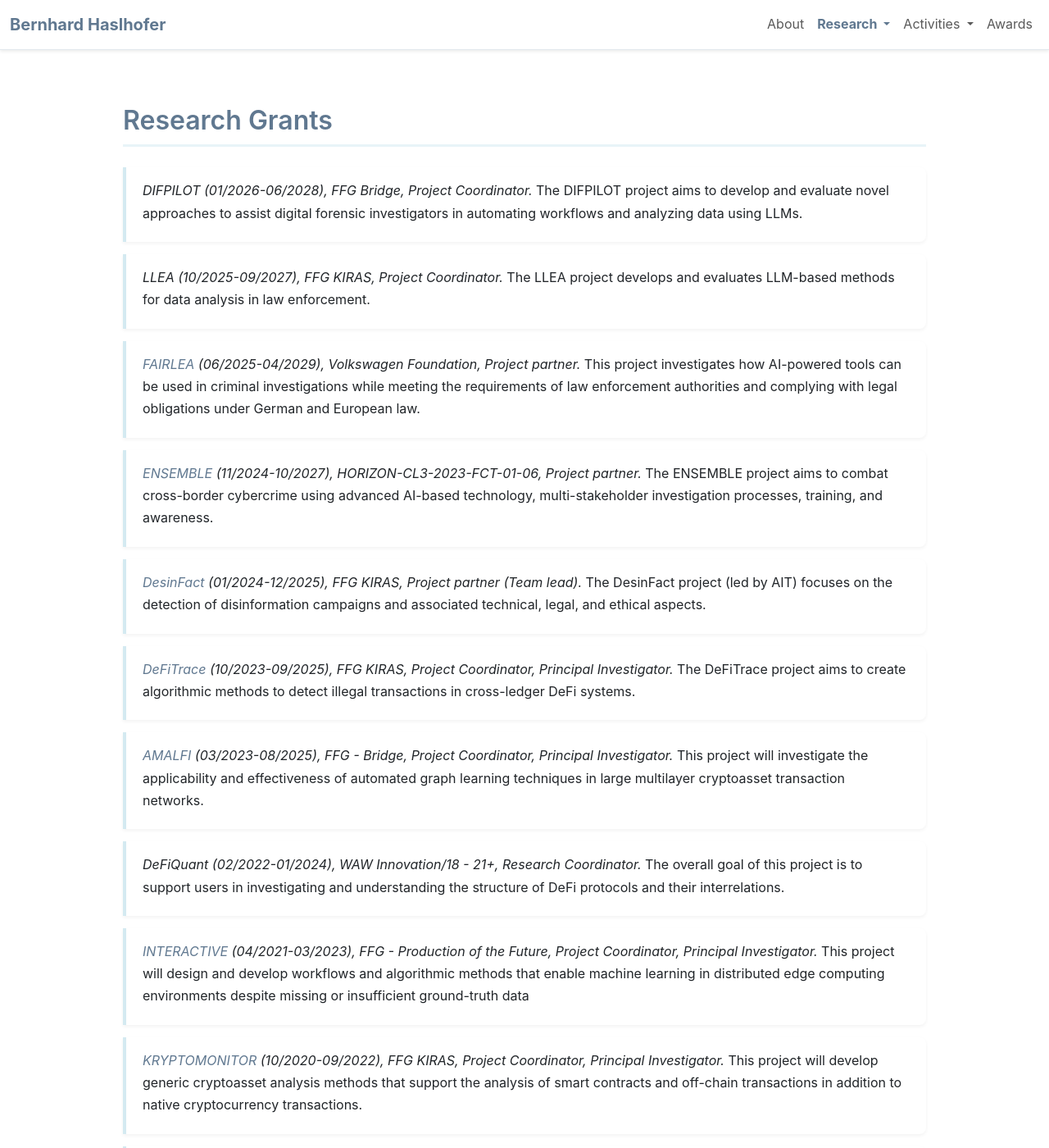
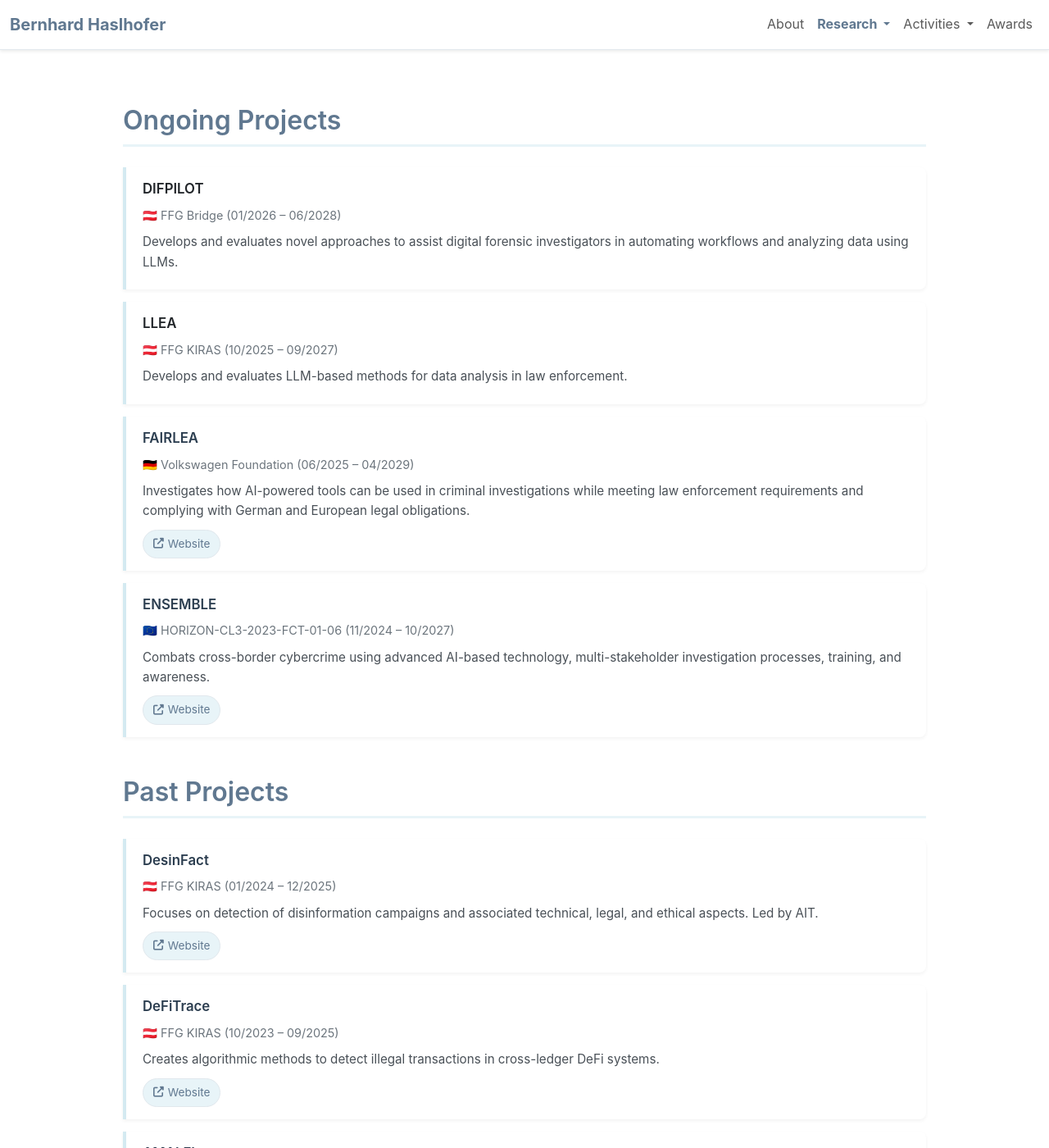
Before and after one commit to behas/behas.github.com, a Jekyll site: the page built from projects.html, in a window 1280 px wide and 1400 px high. Shown: the whole window at 82% size. Built offline with Jekyll 4.4.1, drawn with Linux system fonts in a browser that asks for light colours; a style sheet for code colours, icons or effects is not loaded; some of the changed text lies outside the part shown.

Commit message:
Improve projects page layout and content
- Restructure project template with highlighted title, funding source, and description
- Separate ongoing and past projects based on end date
- Add country flag emojis to funding sources
- Harmonize project descriptions (consistent tense, length, style)
- Add pub-description CSS class for project descriptions

Co-Authored-By: Claude Opus 4.5 <noreply@anthropic.com>

```diff
--- a/_data/projects.yml
+++ b/_data/projects.yml
@@ -2,104 +2,110 @@
   start_date: "2026-01-01"
   end_date: "2028-06-30"
   funding_source: "FFG Bridge"
+  flag: "🇦🇹"
   role: "Project Coordinator"
   description: >
-     The DIFPILOT project aims to develop and evaluate novel approaches
-     to assist digital forensic investigators in automating workflows
-     and analyzing data using LLMs.
+    Develops and evaluates novel approaches to assist digital forensic
+    investigators in automating workflows and analyzing data using LLMs.
 
 - acronym: "LLEA"
   start_date: "2025-10-01"
   end_date: "2027-09-30"
   funding_source: "FFG KIRAS"
+  flag: "🇦🇹"
   role: "Project Coordinator"
   description: >
-    The LLEA project develops and evaluates LLM-based methods for
-    data analysis in law enforcement.
+    Develops and evaluates LLM-based methods for data analysis in law enforcement.
 
 - acronym: "FAIRLEA"
   uri: "https://fairlea.de/"
   start_date: "2025-06-01"
   end_date: "2029-04-30"
   funding_source: "Volkswagen Foundation"
+  flag: "🇩🇪"
   role: "Project partner"
   description: >
-    This project investigates how AI-powered tools can be used in criminal investigations
-    while meeting the requirements of law enforcement authorities and complying
-    with legal obligations under German and European law.
+    Investigates how AI-powered tools can be used in criminal investigations
+    while meeting law enforcement requirements and complying with German and
+    European legal obligations.
 
 - acronym: "ENSEMBLE"
   uri: "https://cordis.europa.eu/project/id/101168360"
   start_date: "2024-11-01"
   end_date: "2027-10-31"
   funding_source: "HORIZON-CL3-2023-FCT-01-06"
+  flag: "🇪🇺"
   role: "Project partner"
   description: >
-    The ENSEMBLE project aims to combat cross-border cybercrime using
-    advanced AI-based technology, multi-stakeholder investigation processes,
-    training, and awareness.
+    Combats cross-border cybercrime using advanced AI-based technology,
+    multi-stakeholder investigation processes, training, and awareness.
 
 - acronym: "DesinFact"
   uri: "https://projekte.ffg.at/projekt/4866636"
   start_date: "2024-01-01"
   end_date: "2025-12-31"
   funding_source: "FFG KIRAS"
+  flag: "🇦🇹"
   role: "Project partner (Team lead)"
   description: >
-    The DesinFact project (led by AIT) focuses on the
-    detection of disinformation campaigns and associated technical, legal, and ethical aspects.
+    Focuses on detection of disinformation campaigns and associated technical,
+    legal, and ethical aspects. Led by AIT.
 
 - acronym: "DeFiTrace"
   uri: "https://defitrace.info/"
   start_date: "2023-10-01"
   end_date: "2025-09-30"
   funding_source: "FFG KIRAS"
+  flag: "🇦🇹"
   role: "Project Coordinator, Principal Investigator"
   description: >
-    The DeFiTrace project aims to create algorithmic methods to
-    detect illegal transactions in cross-ledger DeFi systems.
+    Creates algorithmic methods to detect illegal transactions in cross-ledger
+    DeFi systems.
 
 - acronym: "AMALFI"
   uri: "https://amalfi-project.info/"
   start_date: "2023-03-01"
   end_date: "2025-08-31"
   funding_source: "FFG - Bridge"
+  flag: "🇦🇹"
   role: "Project Coordinator, Principal Investigator"
   description: >
-    This project will investigate the applicability and effectiveness of
-    automated graph learning techniques in large multilayer cryptoasset transaction
-    networks.
+    Investigates the applicability and effectiveness of automated graph learning
+    techniques in large multilayer cryptoasset transaction networks.
 
 - acronym: "DeFiQuant"
   start_date: "2022-02-01"
   end_date: "2024-01-31"
   funding_source: "WAW Innovation/18 - 21+"
+  flag: "🇦🇹"
   role: "Research Coordinator"
   description: >
-    The overall goal of this project is to support users in investigating
-    and understanding the structure of DeFi protocols and their interrelations.
+    Supported users in investigating and understanding the structure of DeFi
+    protocols and their interrelations.
 
 - acronym: "INTERACTIVE"
   uri: "https://www.interactive-project.info/"
   start_date: "2021-04-01"
   end_date: "2023-03-31"
   funding_source: "FFG - Production of the Future"
+  flag: "🇦🇹"
   role: "Project Coordinator, Principal Investigator"
-  description: |
-    This project will design and develop workflows and algorithmic methods
-    that enable machine learning in distributed edge computing environments
-    despite missing or insufficient ground-truth data
+  description: >
+    Designed and developed workflows and algorithmic methods enabling machine
+    learning in distributed edge computing environments despite missing or
+    insufficient ground-truth data.
 
 - acronym: "KRYPTOMONITOR"
   uri: "https://kryptomonitor-project.info/"
   start_date: "2020-10-01"
   end_date: "2022-09-30"
   funding_source: "FFG KIRAS"
+  flag: "🇦🇹"
   role: "Project Coordinator, Principal Investigator"
-  description: |
-    This project will develop generic cryptoasset analysis methods that
-    support the analysis of smart contracts and off-chain transactions in
-    addition to native cryptocurrency transactions.
+  description: >
+    Developed generic cryptoasset analysis methods supporting the analysis of
+    smart contracts and off-chain transactions in addition to native
+    cryptocurrency transactions.
 
 - acronym: "COGNITUS"
   uri: "https://cognitus-project.info/"
@@ -107,27 +113,23 @@
   end_date: "2022-09-30"
   funding_source: "FFG - ICT of the future"
   funding_source_uri: "https://www.ffg.at/"
+  flag: "🇦🇹"
   role: "Project Coordinator, Principal Investigator"
-  description: |
-    The goal of COGNITUS is to provide a Deep Learning pipeline equipped
-    with a set of generic algorithmic building blocks for predicting outages
-    of machineries based on sensor data streams.
+  description: >
+    Provided a deep learning pipeline equipped with generic algorithmic building
+    blocks for predicting outages of machineries based on sensor data streams.
 
 - acronym: "Austrian Blockchain Center (ABC)"
   uri: "https://blockchain-center.at/"
   start_date: "2019-10-01"
   end_date: "2023-10-31"
   funding_source: "FFG COMET"
+  flag: "🇦🇹"
   role: "Area Lead Data Science Methods for Blockchain Analytics & Predictions"
-  description: |
-    The Center's mission is to be the one-stop-shop Austrian Research Center
-    for Blockchain (and related) technologies to be applied in industrial
-    applications like industry 4.0 / IoT as well as financial, energy,
-    logistics, government and administrative applications. Those new
-    applications and business models resulting from collaborations between
-    established players, innovative startups and top R&D institutes will be
-    the key for the creation of new jobs and establishing Austria among the top
-    ten innovative countries in Europe.
+  description: >
+    Served as Austria's one-stop-shop research center for blockchain and related
+    technologies, applied in industrial, financial, energy, logistics, and
+    government applications.
 
 - acronym: "TRAVELOGUES"
   uri: "http://travelogues-project.info"
@@ -135,19 +137,13 @@
   end_date: "2021-03-31"
   funding_source: "FWF DACH"
   funding_source_uri: "https://www.fwf.ac.at/de/forschungsfoerderung/fwf-programme/internationale-programme/joint-projects/"
+  flag: "🇦🇹"
   role: "Co-Principal Investigator"
-  description: |
-    This interdisciplinary international (DACH FWF-DFG) digital humanities
-    project aims at gaining insight into the perception of the Other
-    (focusing on the Orient) by analyzing an extensive collection of German
-    language travelogues covering the period from 1500 until 1875. It will
-    bring together a team of researchers from history, computer science, as
-    well as library and information science from Austria and Germany. They
-    will jointly develop a novel mixed qualitative and quantitative method
-    for the serial analysis of large-scale text corpora and apply that method
-    on a comprehensive corpus of travelogues originally published in the German
-    language (ca. 3,000 - 3,500 books) and drawn from the Austrian Books Online
-    (ABO) project (ca. 600,000 books) of the Austrian National Library.
+  description: >
+    Analyzed German language travelogues from 1500-1875 to gain insight into
+    the perception of the Other (focusing on the Orient). Developed novel mixed
+    qualitative and quantitative methods for serial analysis of large-scale
+    text corpora.
 
 - acronym: "VIRTCRIME"
   uri: "http://virtcrime-project.info/"
@@ -155,14 +151,12 @@
   end_date: "2020-06-30"
   funding_source: "FFG KIRAS"
   funding_source_uri: "https://www.ffg.at/"
+  flag: "🇦🇹"
   role: "Project Coordinator, Principal Investigator"
-  description: |
-    The goal of the VIRTCRIME project lies in the development of novel
-    algorithms and methods for tracing criminal transactions in post-Bitcoin
-    era cryptocurrencies, while considering illegitimate activities in Darknet
-    market places. Orthogonally, the project will provide novel criminological
-    procedures and law enforcement approaches, and investigate legal
-    pre-conditions and consequences.
+  description: >
+    Developed novel algorithms and methods for tracing criminal transactions in
+    post-Bitcoin era cryptocurrencies, considering illegitimate activities in
+    Darknet marketplaces.
 
 - acronym: "TITANIUM"
   uri: "https://titanium-project.eu/"
@@ -170,12 +164,12 @@
   end_date: "2020-04-31"
   funding_source: "EU Horizon 2020"
   funding_source_uri: "https://ec.europa.eu/programmes/horizon2020/"
+  flag: "🇪🇺"
   role: "Senior Scientist"
-  description: |
-    TITANIUM will research, develop, and validate novel data-driven techniques
-    and solutions designed to support Law Enforcement Agencies (LEAs) charged
-    with investigating criminal or terrorist activities involving virtual
-    currencies and/or underground markets in the darknet.
+  description: >
+    Researched, developed, and validated novel data-driven techniques to support
+    Law Enforcement Agencies investigating criminal or terrorist activities
+    involving virtual currencies and darknet markets.
 
 - acronym: "GraphSense"
   uri: "http://www.graphsense.info"
@@ -183,25 +177,23 @@
   end_date: "2017-11-30"
   funding_source: "FFG - IKT der Zukunft"
   funding_source_uri: "https://www.ffg.at/"
+  flag: "🇦🇹"
   role: "Project Coordinator, Principal Investigator"
-  description: |
-    The goal of the GraphSense project is to research and develop novel
-    algorithmic solutions for detecting anomalies in large-scale, dynamically
-    changing graph datasets. The focus will be on developing anomaly detection
-    techniques for transaction networks constructed from virtual currencies
-    (Bitcoin) and investigate their applicability for enterprise financial fraud
-    detection settings.
+  description: >
+    Researched and developed novel algorithmic solutions for detecting anomalies
+    in large-scale, dynamically changing graph datasets, focusing on transaction
+    networks from virtual currencies.
 
 - acronym: "BITCRIME"
   uri: "https://www.bitcrime.de/"
   start_date: "2014-10-01"
   end_date: "2016-09-30"
   funding_source: "Bilateral: BMBF (DE) + BMVIT (AT)"
+  flag: "🇩🇪🇦🇹"
   role: "Scientist, WP Lead"
-  description: |
-    Research and develop methods to prevent and prosecute organised crime in
-    virtual currencies. The project also investigates novel Anti Money Laundering
-    (AML) strategies taking into account the pseudo-anonymity of Bitcoin users.
+  description: >
+    Researched and developed methods to prevent and prosecute organised crime
+    in virtual currencies, including novel Anti Money Laundering strategies.
 
 - acronym: "ResourceSync"
   uri: "http://www.niso.org/workrooms/resourcesync/"
@@ -209,13 +201,11 @@
   end_date: "2014-04-30"
   funding_source: "Alfred P. Sloan Foundation"
   funding_source_uri: "http://www.sloan.org/"
+  flag: "🇺🇸"
   role: "Researcher"
-  description: |
-    Research, develop, prototype, test, and deploy mechanisms for the
-    large-scale synchronization of web resources. Building on the OAI-PMH
-    strategies for synchronizing metadata, this project will enhance that
-    specification using modern web technologies, but will allow for the
-    synchronization of the objects themselves, not just their metadata.
+  description: >
+    Researched, developed, and deployed mechanisms for large-scale synchronization
+    of web resources, building on OAI-PMH strategies using modern web technologies.
 
 - acronym: "SciLink"
   uri: "http://eprints.cs.univie.ac.at/3354"
@@ -223,12 +213,12 @@
   end_date: "2014-02-28"
   funding_source: "EU PEOPLE IOF (Marie Curie)"
   funding_source_uri: "http://ec.europa.eu/research/mariecurieactions/"
+  flag: "🇪🇺"
   role: "Research Fellow (beneficiary)"
-  description: |
-    Research on (i) interactive links discovery in scholarly publications,
-    (ii) strategies for maintaining link integrity, and (iii) novel Web-based
-    resource aggregation and presentation interfaces for scholarly publication
-    workflows.
+  description: >
+    Researched interactive link discovery in scholarly publications, strategies
+    for maintaining link integrity, and novel web-based resource aggregation
+    interfaces.
 
 - acronym: "Maphub"
   uri: "http://maphub.github.com/"
@@ -236,15 +226,12 @@
   end_date: "2013-02-28"
   funding_source: "Andrew W. Mellon Foundation"
   funding_source_uri: "http://www.mellon.org/"
+  flag: "🇺🇸"
   role: "Principal Investigator"
-  description: |
-    Examine application of the
-    <a href="http://www.w3.org/community/openannotation/">Open Annotation
-    Specification</a> in the context of digitized historical maps. Design and
-    build a collaborative Web environment in which scholars and citizens can
-    contribute their knowledge to digitized high-resolution online maps.
-    We experimented with designs that integrate the annotation process with
-    the re-use of data from public data sources, such as Wikipedia.
+  description: >
+    Examined application of the Open Annotation Specification for digitized
+    historical maps. Built a collaborative web environment for scholars and
+    citizens to contribute knowledge to high-resolution online maps.
 
 - acronym: "MEKETRE"
   uri: "http://meketre.org/"
@@ -252,10 +239,10 @@
   end_date: "2012-12-31"
   funding_source: "Austrian Research Fund (FWF)"
   funding_source_uri: "http://www.fwf.ac.at/"
+  flag: "🇦🇹"
   role: "Proposal Co-author"
-  description: |
-    An interdisciplinary project with the Institute for Egyptology at the
-    University of Vienna. It aimed at building a collaborative Web-based
-    solution for efficiently organizing the collected and digitized content
-    objects from the Egyptian middle kingdom period by means of open
-    collaboratively developed vocabularies.
+  description: >
+    Built a collaborative web-based solution for organizing digitized content
+    objects from the Egyptian Middle Kingdom period using open, collaboratively
+    developed vocabularies. Interdisciplinary project with the Institute for
+    Egyptology at the University of Vienna.
--- a/_includes/project.html
+++ b/_includes/project.html
@@ -1,18 +1,23 @@
 {% assign project = include.project %}
-<p>
-  <em>
+<p class="pub-title">
   {% if project.uri %}
-      <a href="{{project.uri}}">{{project.acronym}}</a>
+    <a href="{{ project.uri }}">{{ project.acronym }}</a>
   {% else %}
-      {{project.acronym}}
+    {{ project.acronym }}
   {% endif %}
-    ({{project.start_date | date: "%m/%Y"}}-{{project.end_date | date: "%m/%Y"}}),
+</p>
+<p class="pub-venue">
+  {{ project.flag }}
   {% if project.funding_source_uri %}
-      <a href="{{project.funding_source_uri}}">{{project.funding_source}}</a>,
+    <a href="{{ project.funding_source_uri }}">{{ project.funding_source }}</a>
   {% else %}
-      {{project.funding_source}},
+    {{ project.funding_source }}
   {% endif %}
-    {{project.role}}.
-  </em>
-  {{project.description}}
+  ({{ project.start_date | date: "%m/%Y" }} – {{ project.end_date | date: "%m/%Y" }})
 </p>
+<p class="pub-description">{{ project.description }}</p>
+{% if project.uri %}
+<div class="publication-links">
+  <a href="{{ project.uri }}" target="_blank" class="pub-link"><i class="fas fa-external-link-alt"></i> Website</a>
+</div>
+{% endif %}
--- a/_sass/main.scss
+++ b/_sass/main.scss
@@ -407,6 +407,13 @@ h2.bibliography {
       margin-right: 5px;
     }
   }
+
+  .pub-description {
+    color: #495057;
+    font-size: 0.95rem;
+    line-height: 1.6;
+    margin-top: 0.5rem;
+  }
 }
 
 .publication-links {
--- a/projects.html
+++ b/projects.html
@@ -8,9 +8,21 @@ keywords: "research projects, cryptoasset analytics, blockchain security, digita
 
 <div class="container mt-5">
 
-  <h2 class="section-title">Research Grants</h2>
+  <h2 class="section-title">Ongoing Projects</h2>
 
-  {% for project in site.data.projects %}
+  {% assign today = site.time | date: "%Y-%m-%d" %}
+  {% assign ongoing_projects = site.data.projects | where_exp: "project", "project.end_date >= today" %}
+  {% assign past_projects = site.data.projects | where_exp: "project", "project.end_date < today" %}
+
+  {% for project in ongoing_projects %}
+    <div class="publication-item">
+      {% include project.html project=project %}
+    </div>
+  {% endfor %}
+
+  <h2 class="section-title mt-5">Past Projects</h2>
+
+  {% for project in past_projects %}
     <div class="publication-item">
       {% include project.html project=project %}
     </div>
```
Lines whose indentation alone changed are shown as unchanged.
